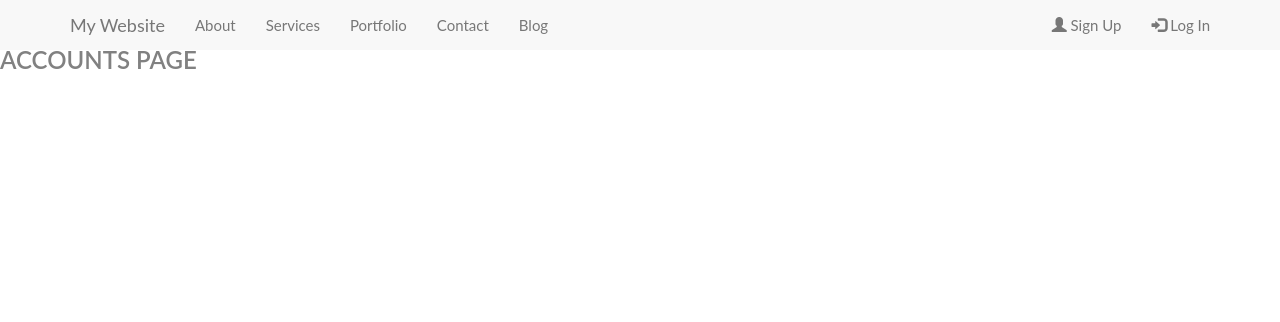
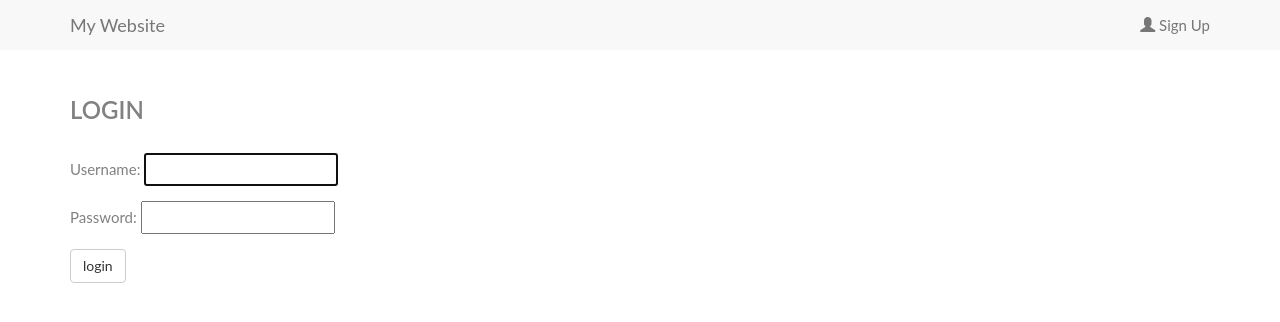
Before and after one commit to DayatXIII/first-web, a Django app: page /accounts/login/ in a window 1280 px wide. Shown: the top 322 px of the page. Run offline with Django 3.2, Linux system fonts and the light colour scheme; some libraries are stand-ins or nearby versions.

Commit message:
Added Login Functionality

```diff
--- /dev/null
+++ b/accounts/templates/accounts/login.html
@@ -0,0 +1,23 @@
+{% extends 'login_layout.html' %}
+
+{% block content %}
+<div class="container margin-top-50">
+
+    <h2>Login</h2>
+
+    <form action="{% url 'accounts:login' %}" method="post">
+        {% csrf_token %}
+        <div class="form-group">
+            Username: {{ form.username }}
+        </div>
+        <div class="form-group">
+            Password: {{ form.password }}
+        </div>
+        {% if request.GET.next %}
+            <input type="hidden" name="next" value="{{ request.GET.next }}" />
+        {% endif %}
+        <input type="submit" class="btn btn-default" value="login" />
+    </form>
+
+</div>
+{% endblock %}
--- a/accounts/urls.py
+++ b/accounts/urls.py
@@ -1,6 +1,9 @@
 from django.conf.urls import url
 from . import views
 
+app_name = 'accounts'
 urlpatterns = [
-    url(r'^', views.accounts_views)
+    url(r'^$', views.accounts_views, name='lists'),
+    url(r'^login/$', views.login_views, name='login'),
+    url(r'^logout/$', views.logout_view, name='logout'),
 ]
--- a/accounts/views.py
+++ b/accounts/views.py
@@ -1,5 +1,24 @@
-from django.shortcuts import render, HttpResponse
+from django.shortcuts import render, redirect, HttpResponse
+from django.contrib.auth.forms import UserCreationForm, AuthenticationForm
+from django.contrib.auth import login, logout
 
 # Create your views here.
 def accounts_views(request):
     return render(request, 'accounts/accounts.html')
+
+def login_views(request):
+    if request.method == 'POST':
+        form = AuthenticationForm(data=request.POST)
+        if form.is_valid():
+            user = form.get_user()
+            login(request, user)
+            return redirect('blog:lists')
+    else:
+        form = AuthenticationForm()
+    return render(request, 'accounts/login.html', {'form':form})
+
+def logout_view(request):
+    if request.method == 'POST':
+        logout(request)
+        return redirect('blog:lists')
+    return(request)
--- a/assets/style.css
+++ b/assets/style.css
@@ -15,6 +15,17 @@ h2 {
     text-transform: uppercase;
     font-weight: 600;
     margin-bottom: 30px;
+}
+
+.logout-button {
+    text-decoration: none !important;
+    display: block;
+    padding-top: 13px;
+    color: #777;
+}
+
+.margin-top-50 {
+    margin-top: 50px;
 }
 
 h4 {
--- a/blog/templates/blog/blog.html
+++ b/blog/templates/blog/blog.html
@@ -1,4 +1,4 @@
-{% extends 'base_layout.html' %}
+{% extends 'blog_layout.html' %}
 {% block content %}
 
 <div class="container">
--- a/blog/templates/blog/blog_content.html
+++ b/blog/templates/blog/blog_content.html
@@ -1,4 +1,4 @@
-{% extends 'base_layout.html' %}
+{% extends 'blog_layout.html' %}
 {% block content %}
 
 <div class="container blog-container">
--- a/blog/urls.py
+++ b/blog/urls.py
@@ -5,5 +5,6 @@ from .import views
 app_name = "blog"
 urlpatterns = [
     url(r'^$', views.blog_lists, name='lists'),
+    url(r'^create/$', views.blog_create, name='create'),
     url(r'^(?P<slug>[\w-]+)/$', views.blog_content, name='contents'),
 ]
--- a/templates/base_layout.html
+++ b/templates/base_layout.html
@@ -31,8 +31,18 @@
                 </div>
                 <div class="collapse navbar-collapse" id="navBarCollapsible">
                     <ul class="nav navbar-nav navbar-right">
-                        <li><a href="#"><span class="glyphicon glyphicon-user"></span> Sign Up</a></li>
-                        <li><a href="#"><span class="glyphicon glyphicon-log-in"></span> Log In</a></li>
+                        {% if user.is_authenticated %}
+                            <li><a href="#">Welcome <b>{{ user.username }}</b></a></li>
+                            <li>
+                                <form method="post" action="{% url 'accounts:logout' %}">
+                                    {% csrf_token %}
+                                    <button class="btn btn-link logout-button" type="submit">Logout <span class="glyphicon glyphicon-log-out"></span></button>
+                                </form>
+                            </li>
+                        {% else %}
+                            <li><a href="#"><span class="glyphicon glyphicon-user"></span> Sign Up</a></li>
+                            <li><a href="{% url 'accounts:login' %}"><span class="glyphicon glyphicon-log-in"></span> Log In</a></li>
+                        {% endif %}
                     </ul>
                     <ul class="nav navbar-nav">
                         <li><a href="#about">About</a></li>
--- a/templates/home.html
+++ b/templates/home.html
@@ -203,7 +203,7 @@
                         <div class="col-sm-12 form-group">
                             <button class="btn btn-default pull-right" type="submit">Send</button>
                             <!-- Test Modal -->
-                            <button class="btn btn-warning" type="button" data-toggle="modal" data-target="#modalSuccess">Test Modal</button>
+                            <!--<button class="btn btn-warning" type="button" data-toggle="modal" data-target="#modalSuccess">Test Modal</button>-->
                         </div>
                     </div>
                 </form>
--- /dev/null
+++ b/templates/login_layout.html
@@ -0,0 +1,54 @@
+{% load static from staticfiles %}
+
+<!DOCTYPE html>
+
+<html lang="en" xmlns="http://www.w3.org/1999/xhtml">
+<head>
+
+    <!-- Latest compiled and minified CSS -->
+    <link rel="stylesheet" href="https://maxcdn.bootstrapcdn.com/bootstrap/3.3.7/css/bootstrap.min.css">
+    <!-- jQuery library -->
+    <script src="https://ajax.googleapis.com/ajax/libs/jquery/3.3.1/jquery.min.js"></script>
+    <!-- Latest compiled JavaScript -->
+    <script src="https://maxcdn.bootstrapcdn.com/bootstrap/3.3.7/js/bootstrap.min.js"></script>
+    <!-- Custom CSS Style -->
+    <link rel="stylesheet" href="{% static 'style.css' %}" />
+
+    <meta charset="utf-8" />
+    <meta name="viewport" content="width=device-width, initial-scale=1">
+    <title>Blog Page</title>
+
+</head>
+<body id="myPage">
+    <nav class="navbar navbar-default navbar-fixed-top no-border">
+        <div class="container">
+            <div class="navbar-header">
+                <button type="button" class="navbar-toggle" data-toggle="collapse" data-target="#navBarCollapsible">
+                    <span class="glyphicon glyphicon-align-justify"></span>
+                </button>
+                <a class="navbar-brand" href="/">My Website</a>
+            </div>
+            <div class="collapse navbar-collapse" id="navBarCollapsible">
+                <ul class="nav navbar-nav navbar-right">
+                    {% if user.is_authenticated %}
+                        <li><a href="#">Welcome <b>{{ user.username }}</b></a></li>
+                            <li>
+                                <form method="post" action="{% url 'accounts:logout' %}">
+                                    {% csrf_token %}
+                                    <button class="btn btn-link logout-button" type="submit">Logout <span class="glyphicon glyphicon-log-out"></span></button>
+                                </form>
+                            </li>
+                    {% else %}
+                        <li><a href="#"><span class="glyphicon glyphicon-user"></span> Sign Up</a></li>
+                    {% endif %}
+                </ul>
+            </div>
+        </div>
+    </nav>
+    {% block content %}
+    {% endblock %}
+
+<script src="{% static 'js/default.js' %}"></script>
+
+</body>
+</html>
```
Also changed, not shown: blog/forms.py (added, +13 -0 lines), blog/templates/blog/blog_create.html (added, +31 -0 lines), blog/views.py (+16 -1 lines), templates/blog_layout.html (added, +59 -0 lines), media/hello-world_3m90EgI.jpg (added), media/hello-world_547IKDg.jpg (added), media/hello-world_zOTHDAe.jpg (added), 1 other file.
